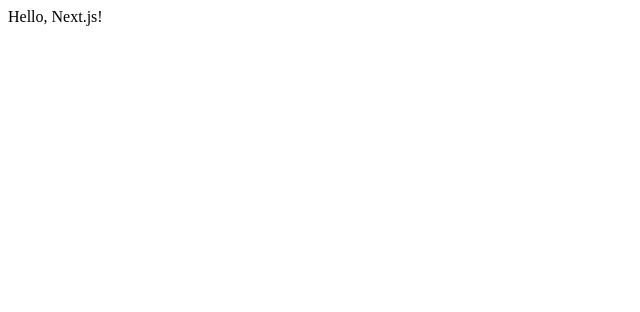
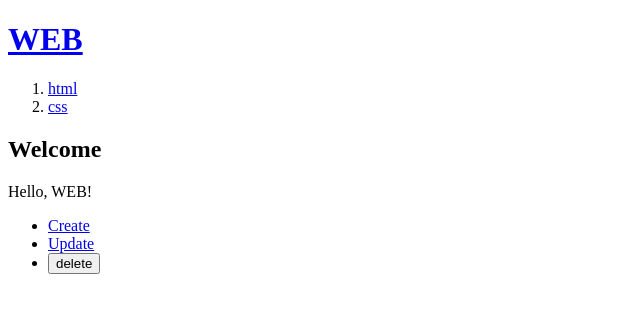
Before and after one commit to summmermin/nextjs, a Next.js app: page / in a window 1280 px wide. Shown: the top 312 px of the page, without its empty margins (0-640 px from the left). Built offline with nearby package versions, Linux system fonts and the light colour scheme.

Commit message:
[ADD]  뼈대 만들기

```diff
--- a/src/app/layout.tsx
+++ b/src/app/layout.tsx
@@ -3,8 +3,8 @@
 
 
 export const metadata: Metadata = {
-    title: "Create Next App",
-    description: "Generated by create next app",
+    title: "Web tutorials",
+    description: "Generated by summmermin",
 };
 
 export default function RootLayout({
@@ -14,7 +14,19 @@
 }>) {
     return (
         <html>
-        <body>{children}</body>
+        <body>
+        <h1><a href="/">WEB</a></h1>
+        <ol>
+            <li><a href="/read/1">html</a></li>
+            <li><a href="/read/2">css</a></li>
+        </ol>
+        {children}
+        <ul>
+            <li><a href="/create">Create</a></li>
+            <li><a href="/update/1">Update</a></li>
+            <li><input type="button" value="delete"/></li>
+        </ul>
+        </body>
         </html>
     );
 }
--- a/src/app/page.tsx
+++ b/src/app/page.tsx
@@ -1,7 +1,8 @@
 export default function Home() {
     return (
         <>
-            Hello, Next.js!
+            <h2>Welcome</h2>
+            <div>Hello, WEB!</div>
         </>
     );
 }
```
